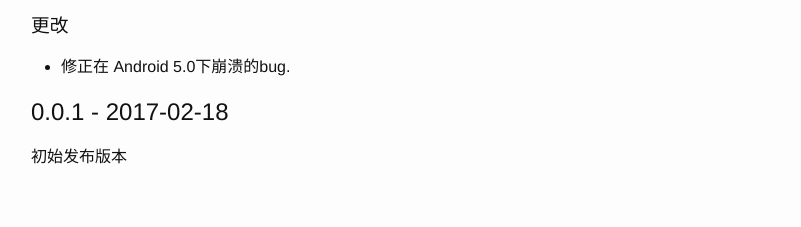
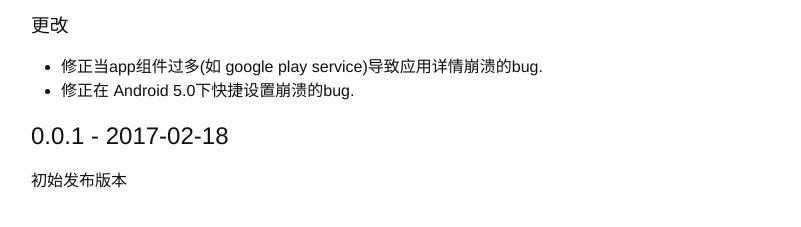
Before and after one commit to chg-hou/FlymeHiddenSetting, a plain HTML site: page flyme_hidden_setting/changelog/Changelog-zh.html in a window 1280 px wide. Shown: the part 171-398 px from the top of the page, without its empty margins (239-1040 px from the left). Drawn offline with Linux system fonts and the light colour scheme.

Commit message:
Add files via upload

```diff
--- a/flyme_hidden_setting/changelog/Changelog-zh.html
+++ b/flyme_hidden_setting/changelog/Changelog-zh.html
@@ -63,7 +63,8 @@ translation authors keep things up-to-date.
 
 <h3 id="section-2">更改</h3>
 <ul>
-  <li>修正在 Android 5.0下崩溃的bug.</li>
+  <li>修正当app组件过多(如 google play service)导致应用详情崩溃的bug.</li>
+  <li>修正在 Android 5.0下快捷设置崩溃的bug.</li>
 </ul>
 
 <h2 id="section-3">0.0.1 - 2017-02-18</h2>
```
Also changed, not shown: flyme_hidden_setting/changelog/Changelog-en.html (+2 -1 lines).
